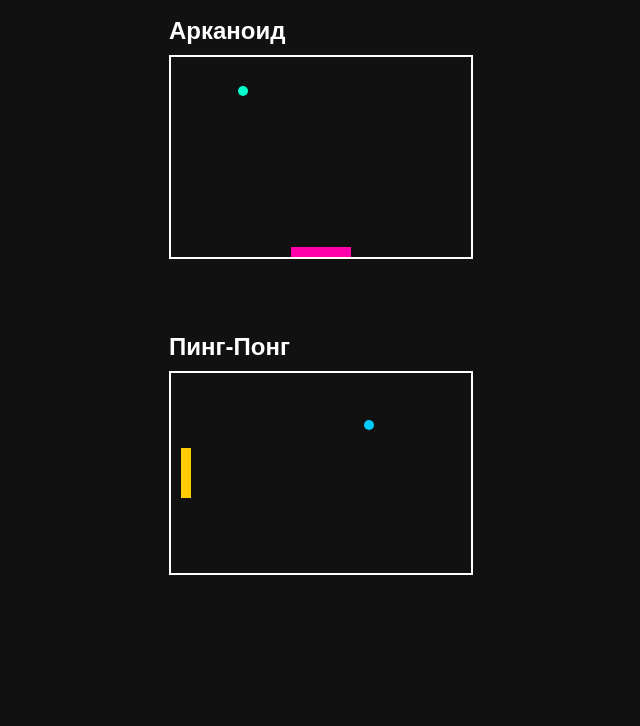
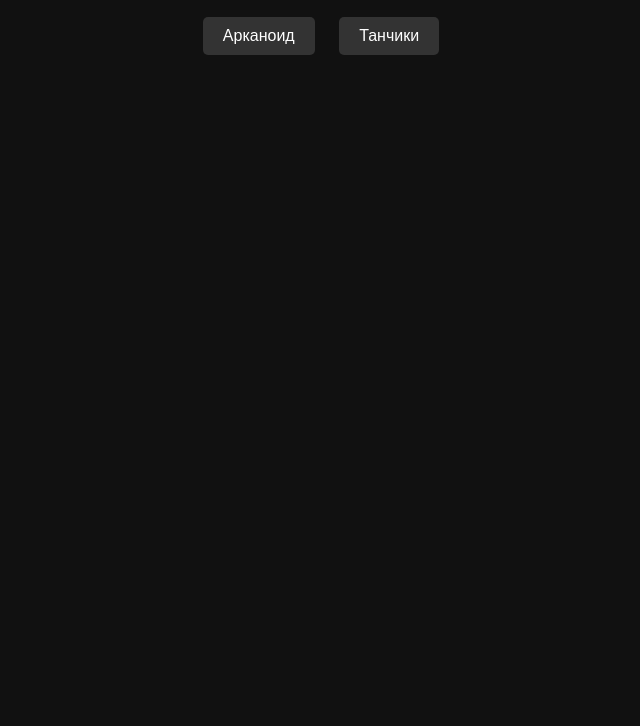
Before and after one commit to lion22ru/telegram-webapp, a plain HTML site: page index.html in a window 1280 px wide. Shown: the part 74-800 px from the top of the page, without its empty margins (319-959 px from the left). Drawn offline with Linux system fonts and the light colour scheme.

Commit message:
Update index.html

```diff
--- a/index.html
+++ b/index.html
@@ -10,64 +10,70 @@
             font-family: Arial, sans-serif;
             background-color: #111;
             color: #fff;
-            display: flex;
-            flex-direction: column;
-            align-items: center;
-            justify-content: center;
+            text-align: center;
         }
         canvas {
             border: 2px solid #fff;
-            margin-bottom: 20px;
+            margin-top: 20px;
         }
-        .game-title {
-            margin: 10px 0;
+        button {
+            margin: 10px;
+            padding: 10px 20px;
+            font-size: 16px;
+            cursor: pointer;
+            background-color: #333;
+            color: #fff;
+            border: none;
+            border-radius: 5px;
         }
-        .game-container {
-            margin-bottom: 40px;
+        button:hover {
+            background-color: #555;
         }
     </style>
 </head>
 <body>
-    <h1>🎮 Мини-игры</h1>
+    <h1>🎮 Выберите игру</h1>
+    <button onclick="showGame('arkanoid')">Арканоид</button>
+    <button onclick="showGame('tanks')">Танчики</button>
 
-    <!-- Арканоид -->
-    <div class="game-container">
-        <h2 class="game-title">Арканоид</h2>
-        <canvas id="arkanoid" width="300" height="200"></canvas>
-    </div>
-
-    <!-- Пинг-понг -->
-    <div class="game-container">
-        <h2 class="game-title">Пинг-Понг</h2>
-        <canvas id="pong" width="300" height="200"></canvas>
-    </div>
+    <canvas id="arkanoid" width="300" height="200" style="display:none;"></canvas>
+    <canvas id="tanks" width="300" height="200" style="display:none;"></canvas>
 
     <script>
+        function showGame(gameId) {
+            document.getElementById('arkanoid').style.display = 'none';
+            document.getElementById('tanks').style.display = 'none';
+            if (gameId === 'arkanoid') initArkanoid();
+            if (gameId === 'tanks') initTanks();
+            document.getElementById(gameId).style.display = 'block';
+        }
+
         // ------------------ Арканоид ------------------
-        const canvasA = document.getElementById("arkanoid");
-        const ctxA = canvasA.getContext("2d");
+        function initArkanoid() {
+            const canvas = document.getElementById("arkanoid");
+            const ctx = canvas.getContext("2d");
 
             let ballX = 150, ballY = 100, ballDX = 2, ballDY = -2, ballR = 5;
             let paddleW = 60, paddleH = 10;
-        let paddleX = (canvasA.width - paddleW) / 2;
+            let paddleX = (canvas.width - paddleW) / 2;
 
-        function drawArkanoid() {
-            ctxA.clearRect(0, 0, canvasA.width, canvasA.height);
-            ctxA.beginPath();
-            ctxA.arc(ballX, ballY, ballR, 0, Math.PI * 2);
-            ctxA.fillStyle = "#00ffcc";
-            ctxA.fill();
-            ctxA.closePath();
+            function draw() {
+                ctx.clearRect(0, 0, canvas.width, canvas.height);
+                ctx.beginPath();
+                ctx.arc(ballX, ballY, ballR, 0, Math.PI * 2);
+                ctx.fillStyle = "#00ffcc";
+                ctx.fill();
+                ctx.closePath();
 
-            ctxA.beginPath();
-            ctxA.rect(paddleX, canvasA.height - paddleH, paddleW, paddleH);
-            ctxA.fillStyle = "#ff00aa";
-            ctxA.fill();
-            ctxA.closePath();
+                ctx.beginPath();
+                ctx.rect(paddleX, canvas.height - paddleH, paddleW, paddleH);
+                ctx.fillStyle = "#ff00aa";
+                ctx.fill();
+                ctx.closePath();
 
-            if(ballX + ballDX < ballR || ballX + ballDX > canvasA.width - ballR) ballDX = -ballDX;
+                if(ballX + ballDX < ballR || ballX + ballDX > canvas.width - ballR) ballDX = -ballDX;
                 if(ballY + ballDY < ballR) ballDY = -ballDY;
-            else if(ballY + ballDY > canvasA.height - ballR) {
+                else if(ballY + ballDY > canvas.height - ballR) {
                     if(ballX > paddleX && ballX < paddleX + paddleW) {
                         ballDY = -ballDY;
                     } else {
@@ -78,59 +84,58 @@
                 ballX += ballDX;
                 ballY += ballDY;
             }
-        setInterval(drawArkanoid, 20);
 
-        canvasA.addEventListener("touchmove", (e) => {
-            const touchX = e.touches[0].clientX - canvasA.getBoundingClientRect().left;
-            paddleX = touchX - paddleW / 2;
+            canvas.ontouchmove = (e) => {
+                const x = e.touches[0].clientX - canvas.getBoundingClientRect().left;
+                paddleX = x - paddleW / 2;
+            };
+
+            canvas.onmousemove = (e) => {
+                const x = e.clientX - canvas.getBoundingClientRect().left;
+                paddleX = x - paddleW / 2;
+            };
+
+            clearInterval(canvas._interval);
+            canvas._interval = setInterval(draw, 20);
+        }
+
+        // ------------------ Танчики ------------------
+        function initTanks() {
+            const canvas = document.getElementById("tanks");
+            const ctx = canvas.getContext("2d");
+            let tank = { x: 140, y: 170, w: 20, h: 20 };
+            let bullets = [];
+
+            function draw() {
+                ctx.clearRect(0, 0, canvas.width, canvas.height);
+                ctx.fillStyle = "green";
+                ctx.fillRect(tank.x, tank.y, tank.w, tank.h);
+
+                bullets.forEach((b, i) => {
+                    b.y -= 4;
+                    ctx.fillStyle = "red";
+                    ctx.fillRect(b.x, b.y, 4, 10);
+                    if (b.y < 0) bullets.splice(i, 1);
+                });
+            }
+
+            canvas.addEventListener("touchmove", e => {
+                let x = e.touches[0].clientX - canvas.getBoundingClientRect().left;
+                tank.x = x - tank.w / 2;
             });
 
-        canvasA.addEventListener("mousemove", (e) => {
-            const mouseX = e.clientX - canvasA.getBoundingClientRect().left;
-            paddleX = mouseX - paddleW / 2;
+            canvas.addEventListener("mousemove", e => {
+                let x = e.clientX - canvas.getBoundingClientRect().left;
+                tank.x = x - tank.w / 2;
             });
 
-        // ------------------ Пинг-Понг ------------------
-        const canvasP = document.getElementById("pong");
-        const ctxP = canvasP.getContext("2d");
-
-        let py = canvasP.height / 2 - 25;
-        let by = canvasP.height / 2, bx = canvasP.width / 2;
-        let bdx = 2, bdy = 2;
-
-        function drawPong() {
-            ctxP.clearRect(0, 0, canvasP.width, canvasP.height);
-
-            // игрок
-            ctxP.fillStyle = "#ffcc00";
-            ctxP.fillRect(10, py, 10, 50);
-
-            // мяч
-            ctxP.beginPath();
-            ctxP.arc(bx, by, 5, 0, Math.PI * 2);
-            ctxP.fillStyle = "#00ccff";
-            ctxP.fill();
-
-            // отскоки
-            if (by + bdy < 0 || by + bdy > canvasP.height) bdy = -bdy;
-            if (bx + bdx < 20 && by > py && by < py + 50) bdx = -bdx;
-            if (bx + bdx > canvasP.width || bx + bdx < 0) {
-                bx = canvasP.width / 2; by = canvasP.height / 2;
-            }
-
-            bx += bdx; by += bdy;
-        }
-        setInterval(drawPong, 20);
-
-        canvasP.addEventListener("touchmove", (e) => {
-            const touchY = e.touches[0].clientY - canvasP.getBoundingClientRect().top;
-            py = touchY - 25;
+            canvas.addEventListener("click", () => {
+                bullets.push({ x: tank.x + tank.w / 2 - 2, y: tank.y });
             });
 
-        canvasP.addEventListener("mousemove", (e) => {
-            const mouseY = e.clientY - canvasP.getBoundingClientRect().top;
-            py = mouseY - 25;
-        });
+            clearInterval(canvas._interval);
+            canvas._interval = setInterval(draw, 30);
+        }
     </script>
 </body>
 </html>
```
Lines whose indentation alone changed are shown as unchanged.
